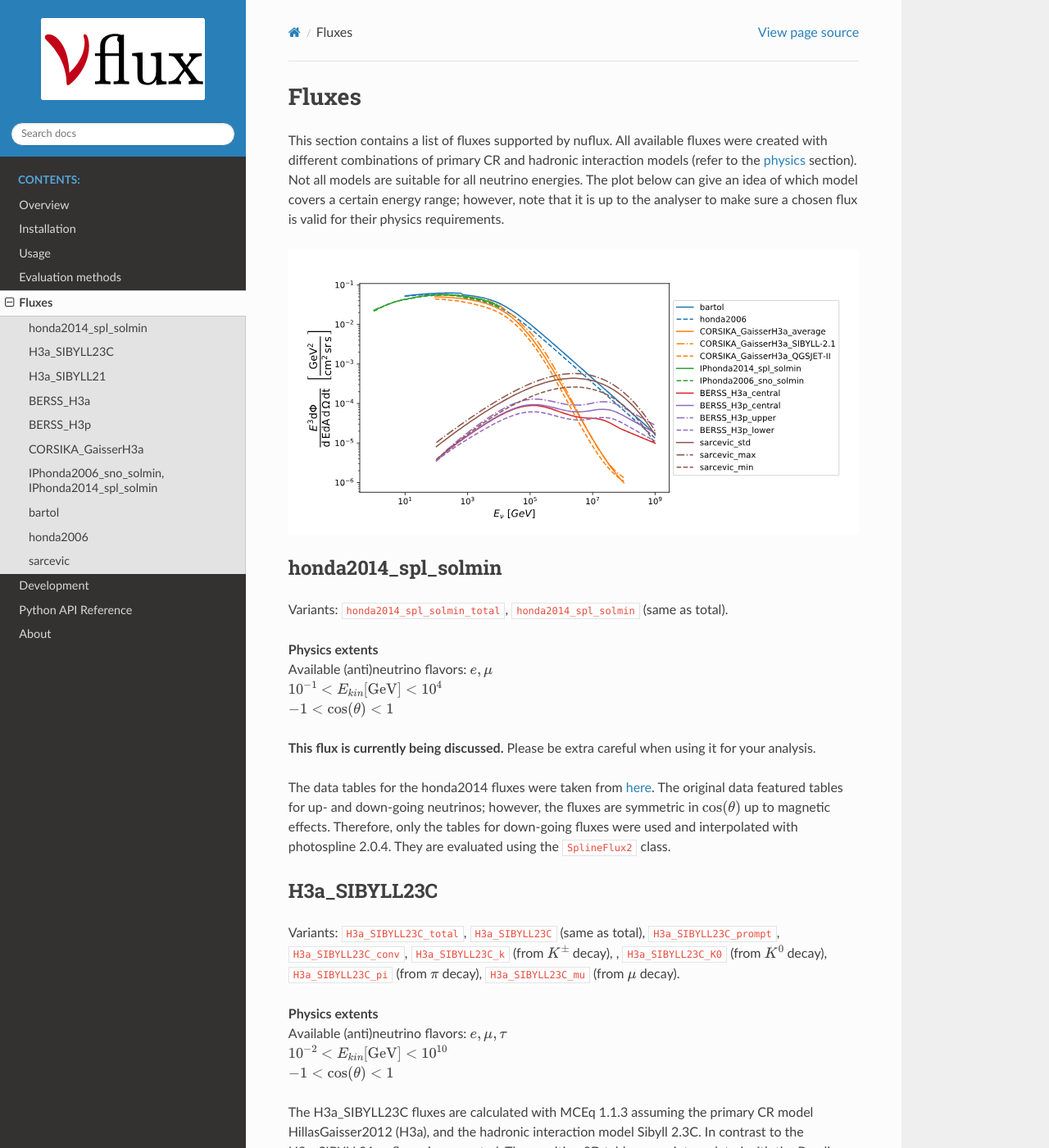
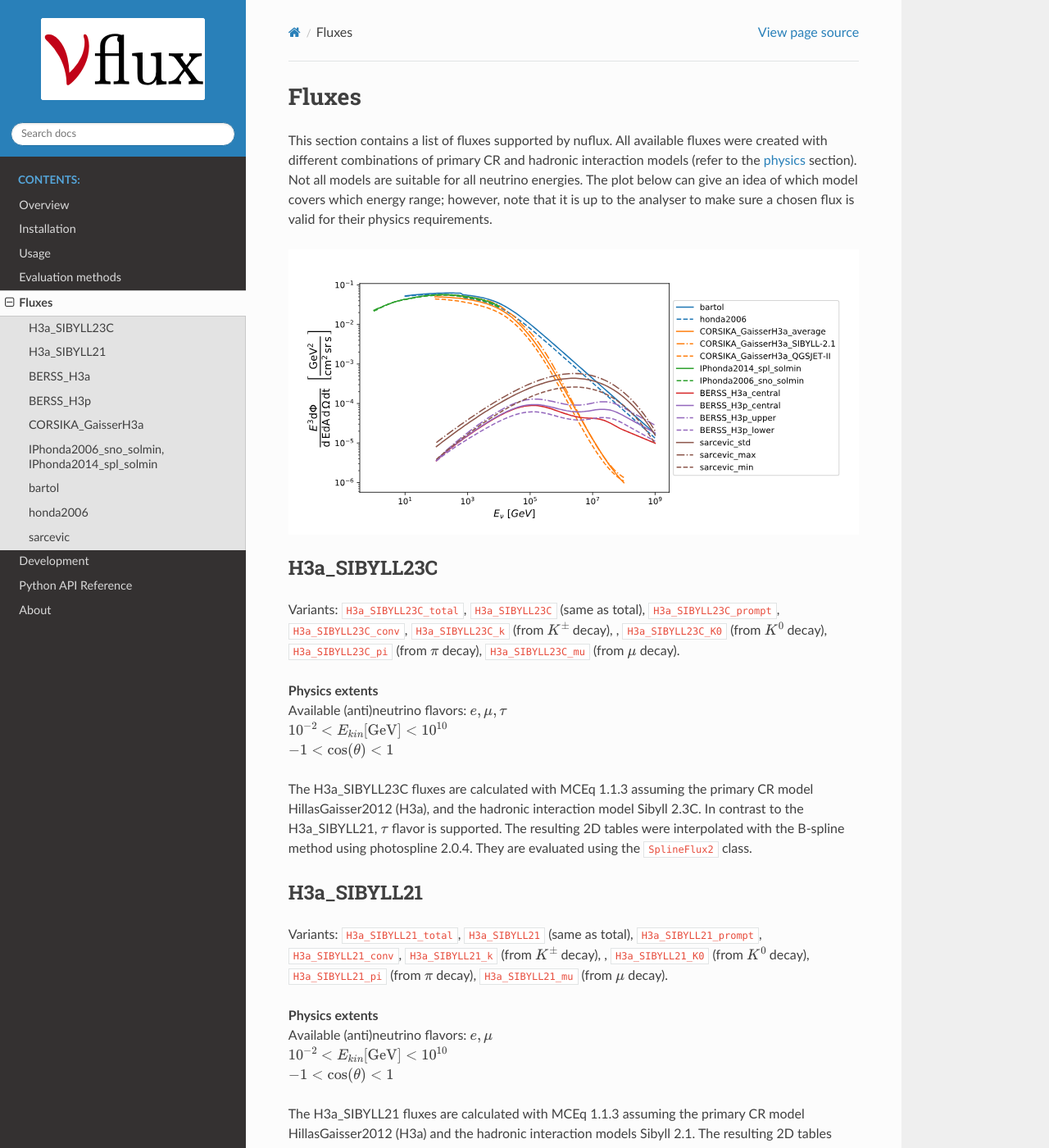
Before and after one commit to icecube/nuflux, a Sphinx documentation site: the page built from docs/fluxes.rst, in a window 1280 px wide and 1400 px high. Shown: the whole window at 82% size. Built offline with Sphinx 7.4.7 and the Read the Docs theme 2.0.0, drawn with Linux system fonts in a browser that asks for light colours.

```diff
--- a/docs/evaluation.rst
+++ b/docs/evaluation.rst
@@ -23,8 +23,6 @@
 
 * :ref:`H3a_SIBYLL21 <H3a_SIBYLL21>`
 * :ref:`H3a_SIBYLL23C <H3a_SIBYLL23C>`
-* :ref:`honda2014_spl_solmin <honda2014_spl_solmin>`
-
 
 
 Older evaluation methods
--- a/docs/fluxes.rst
+++ b/docs/fluxes.rst
@@ -3,25 +3,25 @@
 Fluxes
 ======
 
-This section contains a list of fluxes supported by nuflux. All available fluxes were created with different combinations of primary CR and hadronic interaction models (refer to the :ref:`physics <physics>` section). Not all models are suitable for all neutrino energies. The plot below can give an idea of which model covers a certain energy range; however, note that it is up to the analyser to make sure a chosen flux is valid for their physics requirements.
+This section contains a list of fluxes supported by nuflux. All available fluxes were created with different combinations of primary CR and hadronic interaction models (refer to the :ref:`physics <physics>` section). Not all models are suitable for all neutrino energies. The plot below can give an idea of which model covers which energy range; however, note that it is up to the analyser to make sure a chosen flux is valid for their physics requirements.
 
 .. image:: nuflux_models.svg
 
 
-honda2014_spl_solmin
---------------------
-.. _honda2014_spl_solmin:
-
-Variants: ``honda2014_spl_solmin_total``, ``honda2014_spl_solmin`` (same as total).
-
-| **Physics extents**
-| Available (anti)neutrino flavors: :math:`e, \mu`
-| :math:`10^{-1} < E_{kin} \text{[GeV]} < 10^{4}`
-| :math:`-1 < \cos(\theta) < 1`
-
-**This flux is currently being discussed.** Please be extra careful when using it for your analysis.
-
-The data tables for the honda2014 fluxes were taken from `here <https://code.icecube.wisc.edu/projects/icecube/browser/IceCube/sandbox/cweaver/NuFlux/resources/data>`_. The original data featured tables for up- and down-going neutrinos; however, the fluxes are symmetric in :math:`\cos(\theta)` up to magnetic effects. Therefore, only the tables for down-going fluxes were used and interpolated with photospline 2.0.4. They are evaluated using the ``SplineFlux2`` class.
+.. honda2014_spl_solmin
+.. --------------------
+.. .. _honda2014_spl_solmin:
+..
+.. Variants: ``honda2014_spl_solmin_total``, ``honda2014_spl_solmin`` (same as total).
+..
+.. | **Physics extents**
+.. | Available (anti)neutrino flavors: :math:`e, \mu`
+.. | :math:`10^{-1} < E_{kin} \text{[GeV]} < 10^{4}`
+.. | :math:`-1 < \cos(\theta) < 1`
+..
+.. **This flux is currently being discussed.** Please be extra careful when using it for your analysis.
+..
+.. The data tables for the honda2014 fluxes were taken from `here <https://code.icecube.wisc.edu/projects/icecube/browser/IceCube/sandbox/cweaver/NuFlux/resources/data>`_. The original data featured tables for up- and down-going neutrinos; however, the fluxes are symmetric in :math:`\cos(\theta)` up to magnetic effects. Therefore, only the tables for down-going fluxes were used and interpolated with photospline 2.0.4. They are evaluated using the ``SplineFlux2`` class.
 
 
 H3a_SIBYLL23C
```
Also changed, not shown: other parts of docs/evaluation.rst (+2 -0 lines).
